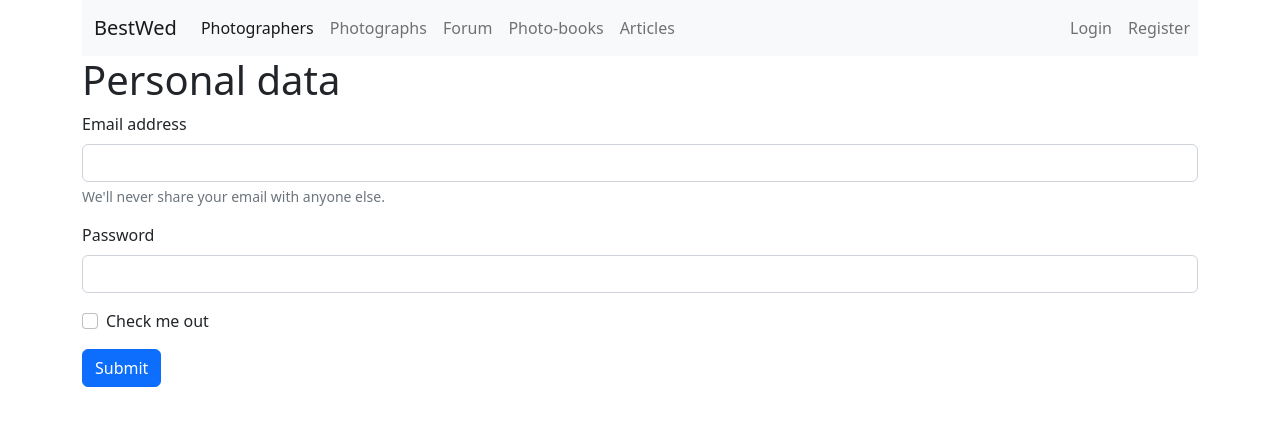
After one commit to Saliwanm/wedding_project, a Django app: template templates/main/edit_user_profile.html in a window 1280 px wide. The commit adds this page. Shown: the top 426 px of the page. Run offline with Django 3.2, Linux system fonts and the light colour scheme; the template is opened without the code that fills it, so the values that code supplies are empty.

Commit message:
five commit

```diff
--- a/main/urls.py
+++ b/main/urls.py
@@ -12,5 +12,4 @@ urlpatterns = [
     path('update/<int:id>', views.update_user, name='update_user'),
     path('change_password/<int:id>', views.change_password, name='change_password'),
     path('profile/<int:id>', views.profile, name='profile'),
-    path('user_profile/<int:id>', views.user_profile_plus, name='user_profile'),
 ]
--- a/templates/common/base.html
+++ b/templates/common/base.html
@@ -52,7 +52,7 @@
                         </a>
                         <ul class="dropdown-menu">
                             <li><a class="dropdown-item" href="{% url 'profile' id=user.id %}">Profile</a></li>
-                            <li><a class="dropdown-item" href="{% url 'user_profile' id=user.id %}">Profile+</a></li>
+                            <li><a class="dropdown-item" href="#">Personal data</a></li>
                             <li>
                                 <hr class="dropdown-divider">
                             </li>
--- /dev/null
+++ b/templates/main/edit_user_profile.html
@@ -0,0 +1,27 @@
+{% extends 'common/base.html' %}
+
+{% block title %}
+    Personal data
+{% endblock %}
+
+{% block content %}
+    <h1>Personal data</h1>
+
+    <form>
+        <div class="mb-3">
+            <label for="exampleInputEmail1" class="form-label">Email address</label>
+            <input type="email" class="form-control" id="exampleInputEmail1" aria-describedby="emailHelp">
+            <div id="emailHelp" class="form-text">We'll never share your email with anyone else.</div>
+        </div>
+        <div class="mb-3">
+            <label for="exampleInputPassword1" class="form-label">Password</label>
+            <input type="password" class="form-control" id="exampleInputPassword1">
+        </div>
+        <div class="mb-3 form-check">
+            <input type="checkbox" class="form-check-input" id="exampleCheck1">
+            <label class="form-check-label" for="exampleCheck1">Check me out</label>
+        </div>
+        <button type="submit" class="btn btn-primary">Submit</button>
+    </form>
+
+{% endblock %}
```
Also changed, not shown: other parts of templates/common/base.html (+0 -38 lines), main/views.py (+8 -11 lines), templates/main/profile.html (+17 -7 lines), templates/main/user_profile_plus.html (deleted, +0 -26 lines), 1 other file.
